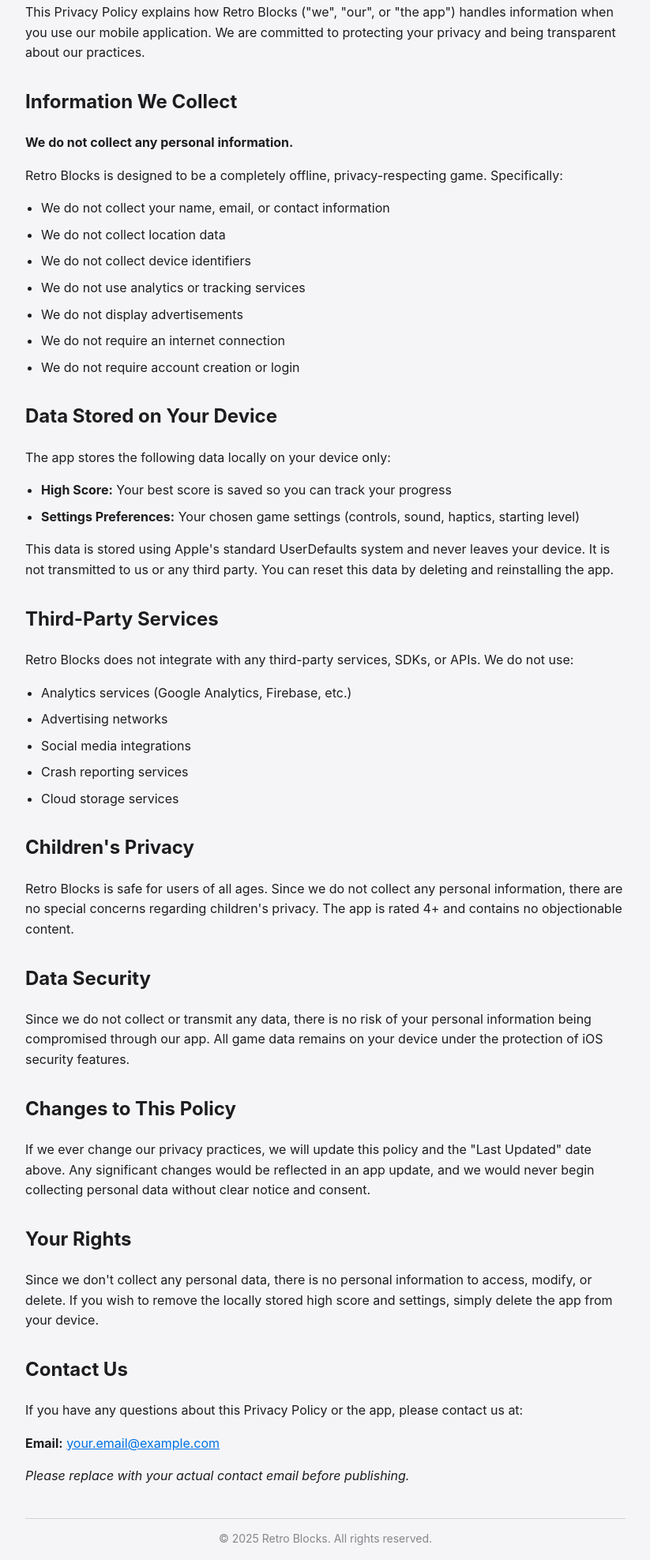
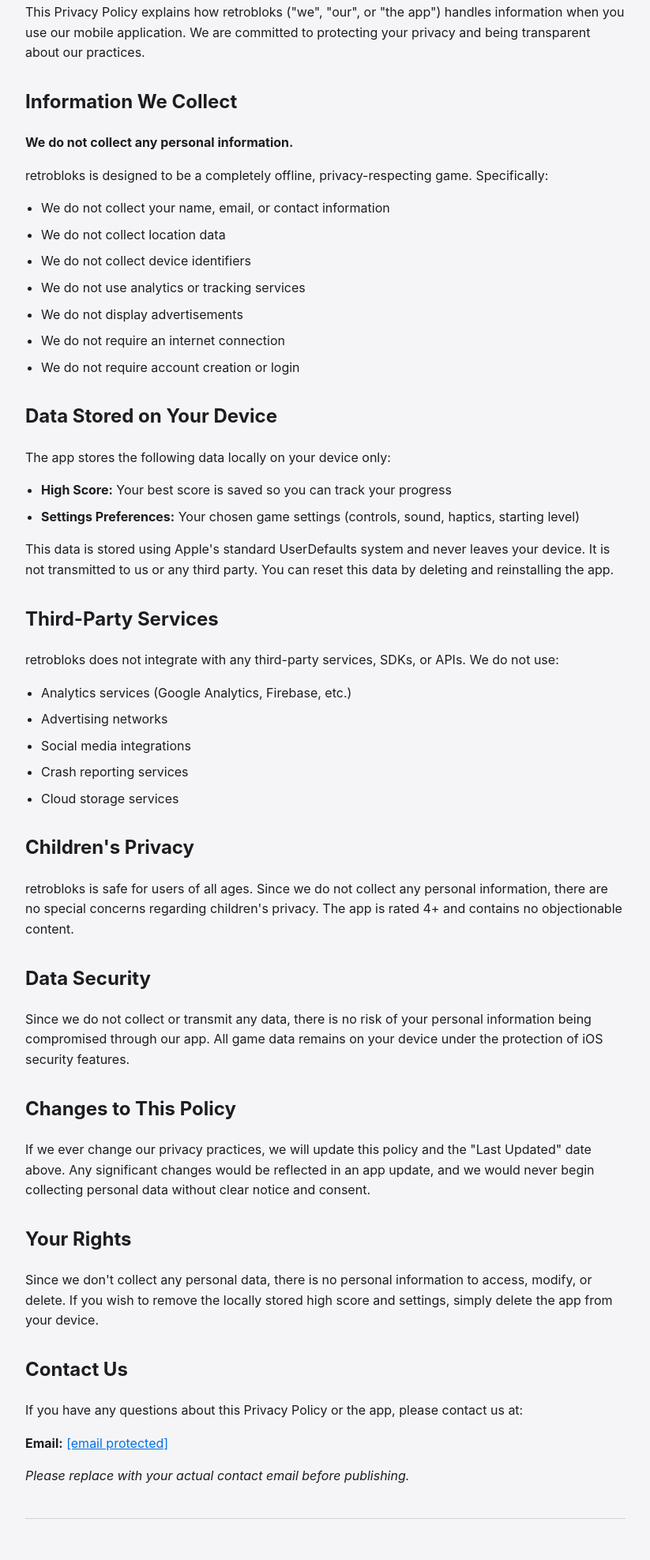
Before and after one commit to chrisamet/retrobloks, a plain HTML site: page privacy-policy.html in a window 1280 px wide. Shown: the part 365-2340 px from the top of the page at 79% size, without its empty margins (228-1051 px from the left). Drawn offline with Linux system fonts and the light colour scheme.

Commit message:
Add files via upload

```diff
--- a/privacy-policy.html
+++ b/privacy-policy.html
@@ -3,7 +3,7 @@
 <head>
     <meta charset="UTF-8">
     <meta name="viewport" content="width=device-width, initial-scale=1.0">
-    <title>Retro Blocks - Privacy Policy</title>
+    <title>retrobloks - Privacy Policy</title>
     <style>
         * {
             box-sizing: border-box;
@@ -53,19 +53,19 @@
     <p class="last-updated">Last Updated: November 2025</p>
 
     <div class="highlight">
-        <strong>Summary:</strong> Retro Blocks does not collect, store, or share any personal information. Your privacy is fully protected.
+        <strong>Summary:</strong> retrobloks does not collect, store, or share any personal information. Your privacy is fully protected.
     </div>
 
     <h2>Introduction</h2>
     <p>
-        This Privacy Policy explains how Retro Blocks ("we", "our", or "the app") handles information
+        This Privacy Policy explains how retrobloks ("we", "our", or "the app") handles information
         when you use our mobile application. We are committed to protecting your privacy and being
         transparent about our practices.
     </p>
 
     <h2>Information We Collect</h2>
     <p><strong>We do not collect any personal information.</strong></p>
-    <p>Retro Blocks is designed to be a completely offline, privacy-respecting game. Specifically:</p>
+    <p>retrobloks is designed to be a completely offline, privacy-respecting game. Specifically:</p>
     <ul>
         <li>We do not collect your name, email, or contact information</li>
         <li>We do not collect location data</li>
@@ -92,7 +92,7 @@
 
     <h2>Third-Party Services</h2>
     <p>
-        Retro Blocks does not integrate with any third-party services, SDKs, or APIs.
+        retrobloks does not integrate with any third-party services, SDKs, or APIs.
         We do not use:
     </p>
     <ul>
@@ -105,7 +105,7 @@
 
     <h2>Children's Privacy</h2>
     <p>
-        Retro Blocks is safe for users of all ages. Since we do not collect any personal information,
+        retrobloks is safe for users of all ages. Since we do not collect any personal information,
         there are no special concerns regarding children's privacy. The app is rated 4+ and contains
         no objectionable content.
     </p>
@@ -136,15 +136,10 @@
         If you have any questions about this Privacy Policy or the app, please contact us at:
     </p>
     <p>
-        <strong>Email:</strong> <a href="mailto:your.email@example.com">your.email@example.com</a>
+        <strong>Email:</strong> <a href="/cdn-cgi/l/email-protection#d2abbda7a0fcb7bfb3bbbe92b7aab3bfa2beb7fcb1bdbf"><span class="__cf_email__" data-cfemail="4f36203a3d612a222e26230f2a372e223f232a612c2022">[email&#160;protected]</span></a>
     </p>
     <p>
         <em>Please replace with your actual contact email before publishing.</em>
     </p>
 
     <hr style="margin-top: 40px; border: none; border-top: 1px solid #d2d2d7;">
-    <p style="color: #86868b; font-size: 14px; text-align: center;">
-        © 2025 Retro Blocks. All rights reserved.
-    </p>
-</body>
-</html>
```
